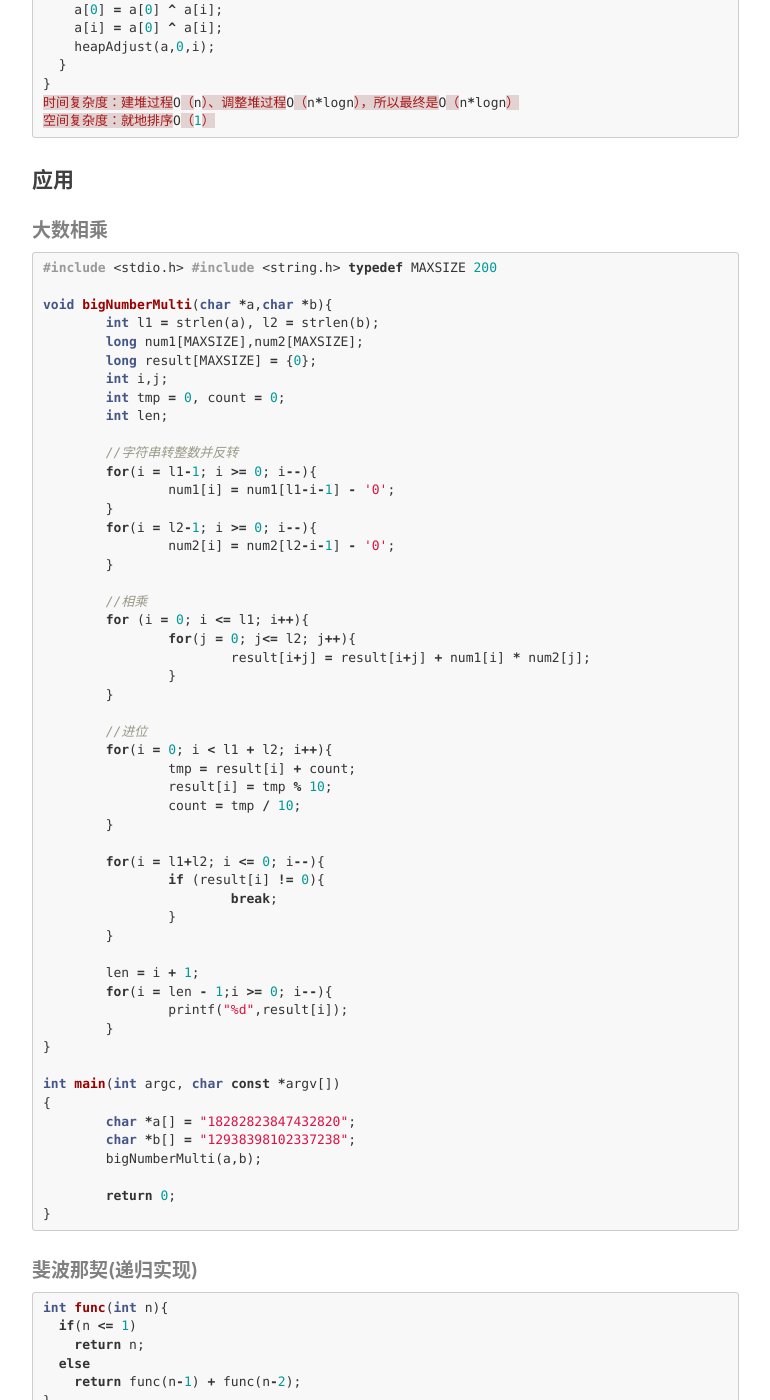
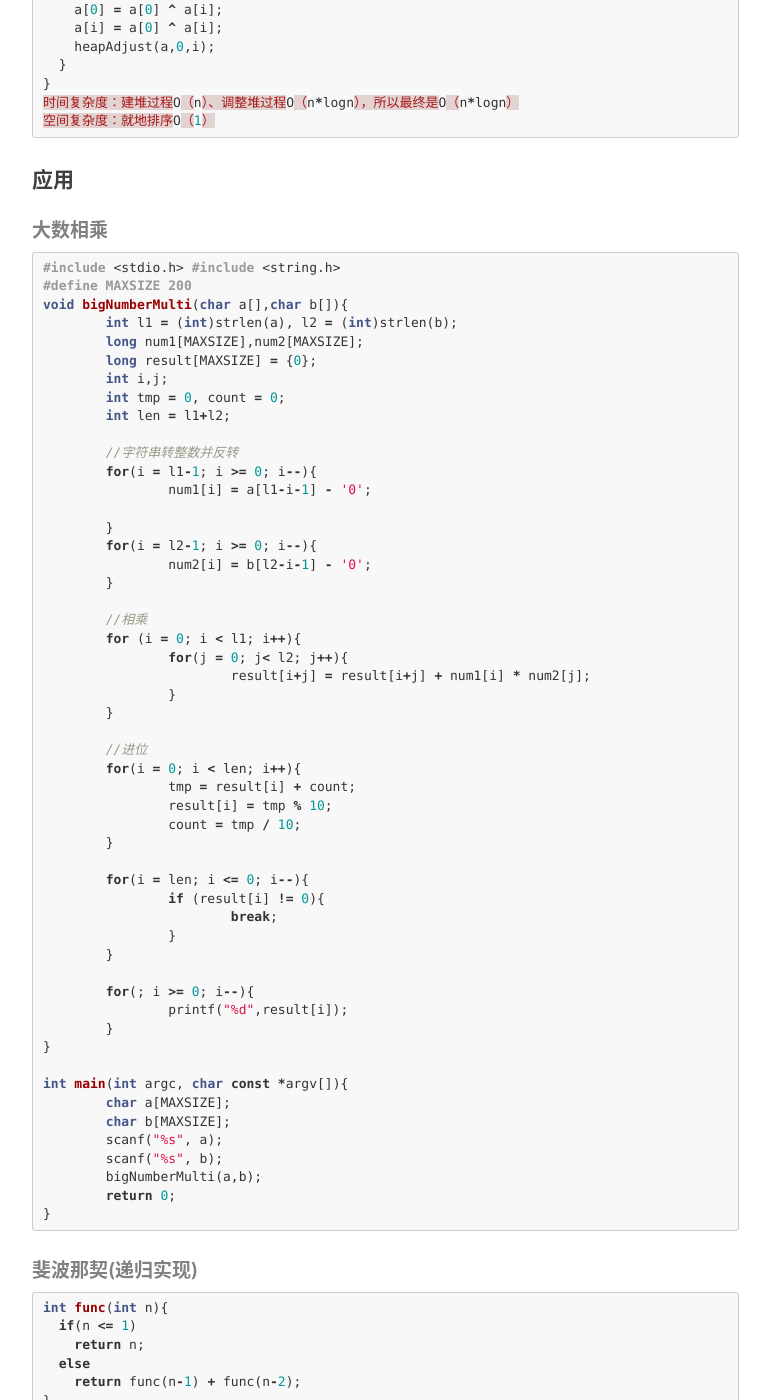
Before and after one commit to renchao0711/renchao0711.github.io, a Jekyll site: the page built from _posts/2017-07-18-手撕算法.markdown, in a window 1280 px wide and 1400 px high, scrolled down 3210 px. Shown: the whole window, without its empty margins (233-1003 px from the left). Built offline with Jekyll 4.4.1, drawn with Linux system fonts in a browser that asks for light colours; nearby versions of some CDN libraries; our own code applies the rules of GitHub Pages for plain Markdown files; comment, search, counter and statistics services are not loaded.

Commit message:
modified

````diff
--- a/_posts/2017-07-18-手撕算法.markdown
+++ b/_posts/2017-07-18-手撕算法.markdown
@@ -161,56 +161,57 @@ void heapSort(int *a,int n){
 ```c
 #include <stdio.h>
 #include <string.h>
-typedef MAXSIZE 200
 
-void bigNumberMulti(char *a,char *b){
-	int l1 = strlen(a), l2 = strlen(b);
+#define MAXSIZE 200
+
+void bigNumberMulti(char a[],char b[]){
+	int l1 = (int)strlen(a), l2 = (int)strlen(b);
 	long num1[MAXSIZE],num2[MAXSIZE];
 	long result[MAXSIZE] = {0};
 	int i,j;
 	int tmp = 0, count = 0;
-	int len;
+	int len = l1+l2;
 
 	//字符串转整数并反转
 	for(i = l1-1; i >= 0; i--){
-		num1[i] = num1[l1-i-1] - '0';
+		num1[i] = a[l1-i-1] - '0';
+
 	}
 	for(i = l2-1; i >= 0; i--){
-		num2[i] = num2[l2-i-1] - '0';
+		num2[i] = b[l2-i-1] - '0';
 	}
 
 	//相乘
-	for (i = 0; i <= l1; i++){
-		for(j = 0; j<= l2; j++){
+	for (i = 0; i < l1; i++){
+		for(j = 0; j< l2; j++){
 			result[i+j] = result[i+j] + num1[i] * num2[j];
 		}
 	}
 
 	//进位
-	for(i = 0; i < l1 + l2; i++){
+	for(i = 0; i < len; i++){
 		tmp = result[i] + count;
 		result[i] = tmp % 10;
 		count = tmp / 10;
 	}
 
-	for(i = l1+l2; i <= 0; i--){
+	for(i = len; i <= 0; i--){
 		if (result[i] != 0){
 			break;
 		}
 	}
 
-	len = i + 1;
-	for(i = len - 1;i >= 0; i--){
+	for(; i >= 0; i--){
 		printf("%d",result[i]);
 	}
 }
 
-int main(int argc, char const *argv[])
-{
-	char *a[] = "18282823847432820";
-	char *b[] = "12938398102337238";
+int main(int argc, char const *argv[]){
+	char a[MAXSIZE];
+	char b[MAXSIZE];
+	scanf("%s", a);
+	scanf("%s", b);
 	bigNumberMulti(a,b);
-
 	return 0;
 }
 ```
````
Also changed, not shown: _posts/iOS的crash问题.md (+27 -0 lines).
